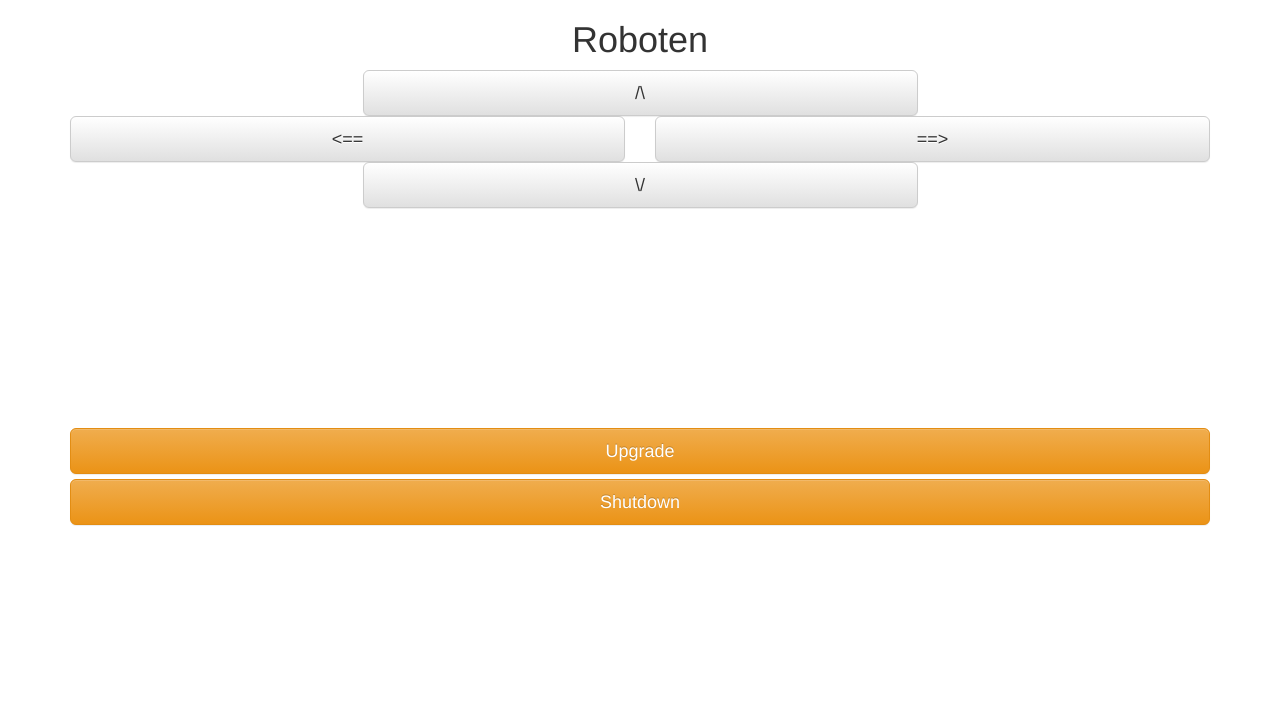
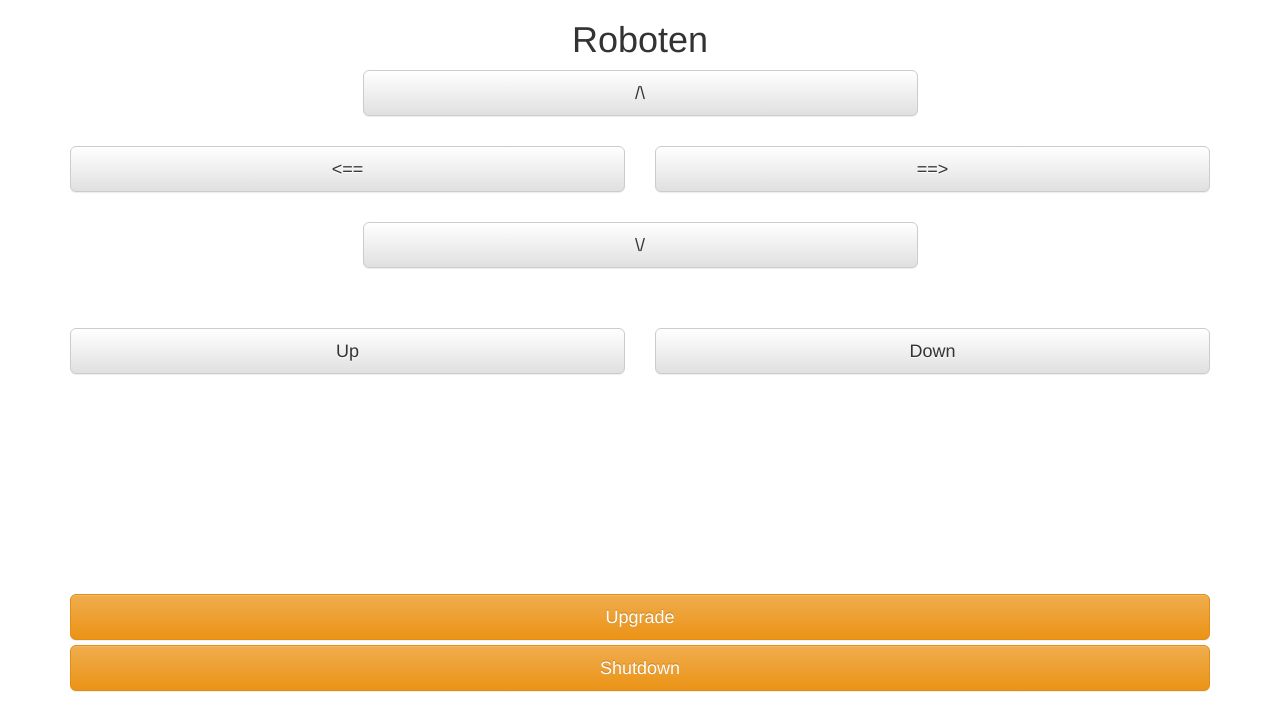
Before and after one commit to e8johan/roboten, a Flask app: page / in a window 1280 px wide. Shown: the top 714 px of the page. Run offline with Flask 2, Linux system fonts and the light colour scheme; data that the repository does not hold is empty; some libraries are stand-ins or nearby versions.

Commit message:
Added up and down actions, and log messages

```diff
--- a/app.py
+++ b/app.py
@@ -71,6 +71,20 @@ def action_right():
 
     return jsonify([])
 
+@app.route("/actions/up", methods=["POST"])
+def action_forward():
+    kit.servo[15].angle = 0
+    msg_queue.put("up")
+
+    return jsonify([])
+
+@app.route("/actions/down", methods=["POST"])
+def action_forward():
+    kit.servo[15].angle = 180
+    msg_queue.put("down")
+
+    return jsonify([])
+
 @app.route("/resting_throttle", methods=["GET"])
 def get_resting_throttles():
     return jsonify({'0': resting_throttle[0], '1': resting_throttle[1]})
--- a/templates/main.html
+++ b/templates/main.html
@@ -17,7 +17,7 @@ function onActionClicked(action)
 
 var source = new EventSource("/infostream");
 source.onmessage = function (event) {
-  console.log(event.data);
+  document.getElementById("logmessage").innerHTML = event.data
 }
 </script>
 
@@ -34,6 +34,7 @@ source.onmessage = function (event) {
   </div>
   <div class="col-md-3">&nbsp;</div>
   </div>
+  <div style="margin-bottom: 10px;">&nbsp;</div>
   <div class="row">
   <div class="col-md-6">
   <a onclick="onActionClicked('left');" class="btn btn-block btn-lg btn-default" role="button">&lt;==</a>
@@ -42,6 +43,7 @@ source.onmessage = function (event) {
   <a onclick="onActionClicked('right');" class="btn btn-block btn-lg btn-default" role="button">==&gt;</a>
   </div>
   </div>
+  <div style="margin-bottom: 10px;">&nbsp;</div>
   <div class="row">
   <div class="col-md-3">&nbsp;</div>
   <div class="col-md-6">
@@ -49,7 +51,24 @@ source.onmessage = function (event) {
   </div>
   <div class="col-md-3">&nbsp;</div>
   </div>
-  <div style="margin-bottom: 200px;">&nbsp;</div>
+
+  <div style="margin-bottom: 40px;">&nbsp;</div>
+
+  <div class="row">
+  <div class="col-md-6">
+  <a onclick="onActionClicked('up');" class="btn btn-block btn-lg btn-default" role="button">Up</a>
+  </div>
+  <div class="col-md-6">
+  <a onclick="onActionClicked('down');" class="btn btn-block btn-lg btn-default" role="button">Down</a>
+  </div>
+  </div>
+
+  <div style="margin-bottom: 40px;">&nbsp;</div>
+
+  <div style="text-align: center;" id="logmessage">&nbsp;</div>
+
+  <div style="margin-bottom: 120px;">&nbsp;</div>
+
   <a onclick="onActionClicked('upgrade');" class="btn btn-block btn-lg btn-warning" role="button">Upgrade</a>
   <a onclick="onActionClicked('shutdown');" class="btn btn-block btn-lg btn-warning" role="button">Shutdown</a>
 
```
